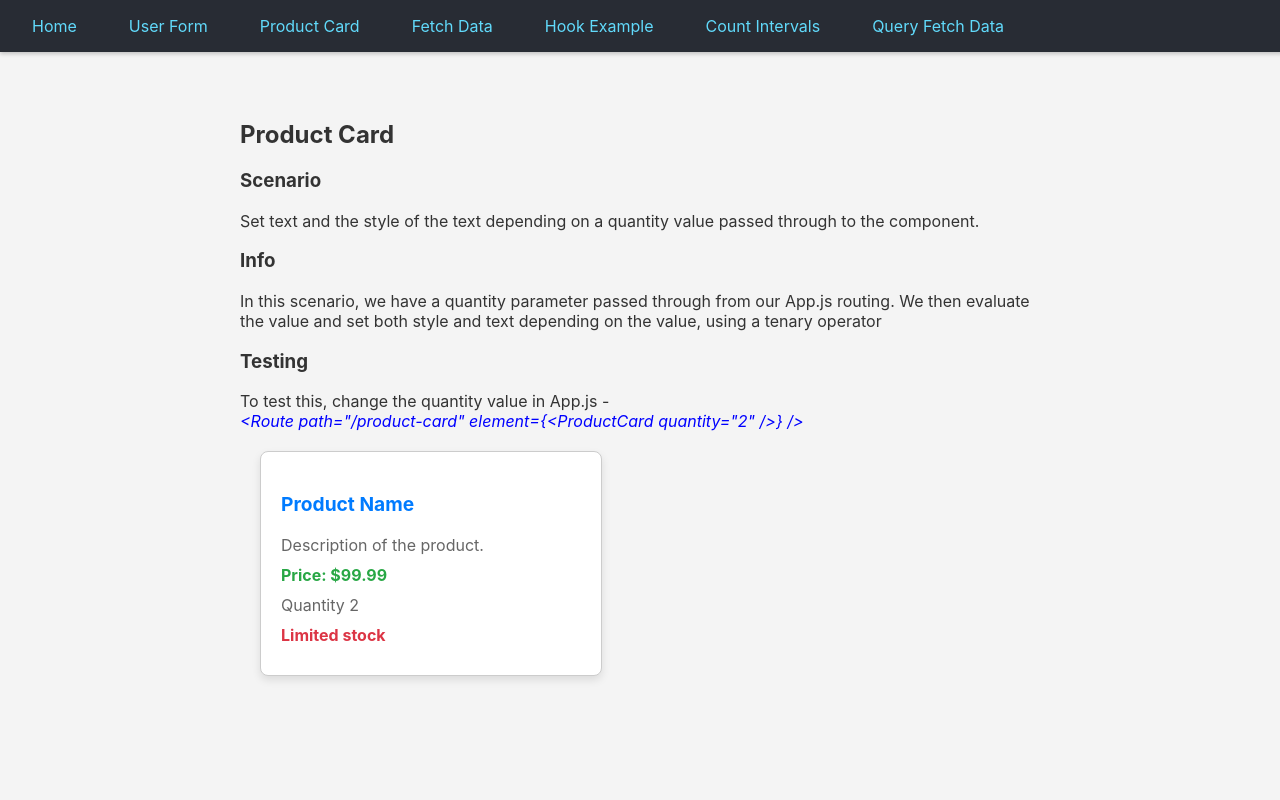
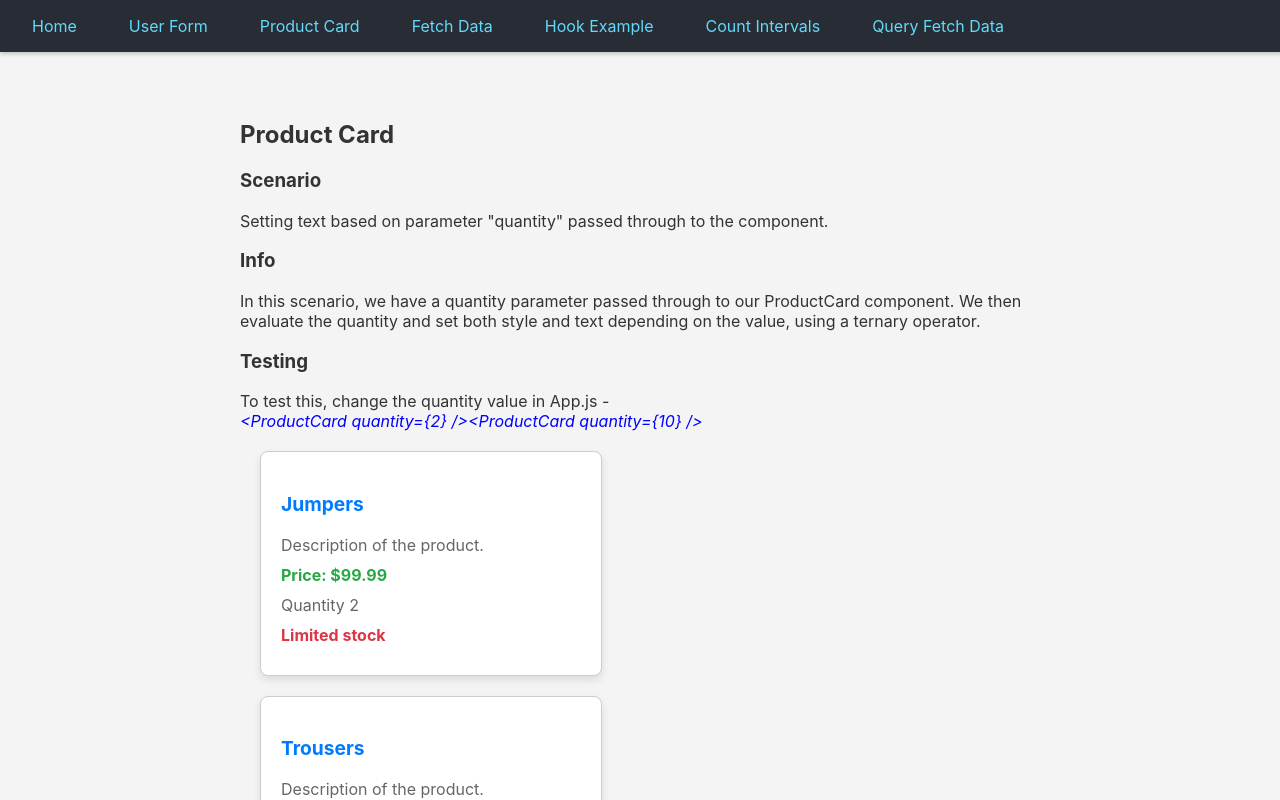
Before and after one commit to jshawe24/react-snippets-app, a React (Create React App) app: page /product-card in a window 1280 px wide. Shown: the top 800 px of the page. Built offline with nearby package versions, Linux system fonts and the light colour scheme.

Commit message:
Updated Product Card component
Updated the product card component to display 2 product cards with different quantities, therefore the text displayed will be different

```diff
--- a/src/App.js
+++ b/src/App.js
@@ -3,7 +3,7 @@ import { BrowserRouter as Router, Route, Routes, Link } from 'react-router-dom';
 import { QueryClient, QueryClientProvider } from '@tanstack/react-query'; // Importing QueryClient and QueryClientProvider
 
 import UserForm from './components/UserForm/UserForm';
-import ProductCard from './components/ProductCard/ProductCard';
+import ProductPage from './components/ProductCard/ProductPage';
 import FetchData from './components/FetchData/FetchData';
 import CustomHook from './components/CustomHook/CustomHook';
 import CountIntervals from './components/CountIntervals/CountIntervals';
@@ -47,7 +47,7 @@ const App = () => {
             <Routes>
               <Route path="/" element={<h1>Welcome to the Home Page</h1>} />
               <Route path="/user-form" element={<UserForm />} />
-              <Route path="/product-card" element={<ProductCard quantity="2" />} />
+              <Route path="/product-card" element={<ProductPage />} />  {/* Use ProductPage here */}
               <Route path="/fetch-data" element={<FetchData />} />
               <Route path="/custom-hook" element={<CustomHook />} />
               <Route path="/count-intervals" element={<CountIntervals />} />
--- a/src/components/ProductCard/ProductCard.js
+++ b/src/components/ProductCard/ProductCard.js
@@ -2,33 +2,11 @@
 import React from 'react';
 import './ProductCard.css'; // Import the CSS file
 
-const ProductCard = ({quantity}) => {
+const ProductCard = ({productName, quantity}) => {
   return (
     <div>
-            <h2>Product Card</h2>
-            <h3>Scenario</h3>
-            <p>
-                Set text and the style of the text depending on a quantity value passed through to the component.
-            </p>
-
-            <h3>Info</h3>
-            <p>
-                In this scenario, we have a quantity parameter passed through from our App.js routing. We then evaluate the value and set both style and text depending on the value, using a tenary operator
-            </p>
-
-            <h3>Testing</h3>
-            <div>
-                <p>
-                    To test this, change the quantity value in App.js - <br></br>
-                    <i style={{ color: 'blue' }}>
-                    {'<Route path="/product-card" element={<ProductCard quantity="2" />} />'}
-                    </i>
-                </p>
-            </div>
-
-
             <div className="product-card">
-                <h3>Product Name</h3>
+                <h3>{productName}</h3>
                 <p>Description of the product.</p>
                 <p className="price">Price: $99.99</p>
                 <p>Quantity {quantity}</p>
--- /dev/null
+++ b/src/components/ProductCard/ProductPage.js
@@ -0,0 +1,36 @@
+// src/components/ProductCard/ProductPage.js
+
+import React from 'react';
+import ProductCard from './ProductCard';
+
+const ProductPage = () => {
+    return (
+        <div>
+            <h2>Product Card</h2>
+
+            <h3>Scenario</h3>
+            <p>
+                Setting text based on parameter "quantity" passed through to the component.
+            </p>
+
+            <h3>Info</h3>
+            <p>
+                In this scenario, we have a quantity parameter passed through to our ProductCard component. We then evaluate the quantity and set both style and text depending on the value, using a ternary operator.
+            </p>
+
+            <h3>Testing</h3>
+            <p>
+                To test this, change the quantity value in App.js - <br />
+                <i style={{color: 'blue'}}>
+                    {'<ProductCard quantity={2} /><ProductCard quantity={10} />'}
+                </i>
+            </p>
+
+            {/* Render multiple ProductCards with different quantities */}
+            <ProductCard productName="Jumpers" quantity={2} />
+            <ProductCard productName="Trousers" quantity={10} />
+        </div>
+    );
+};
+
+export default ProductPage;
```
